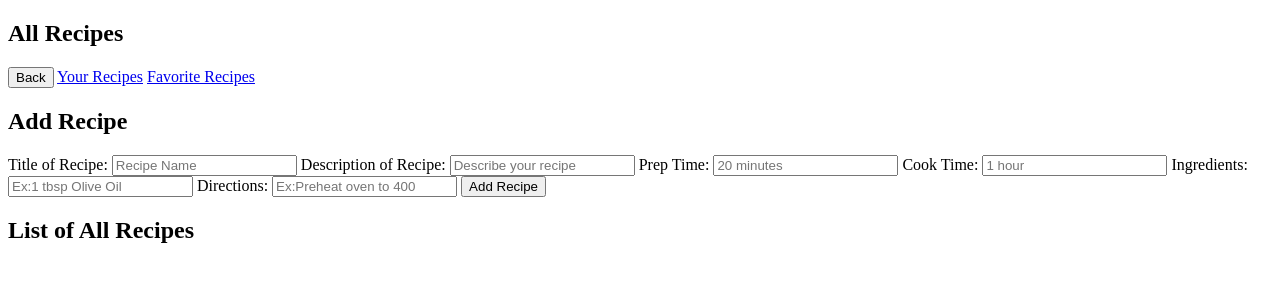
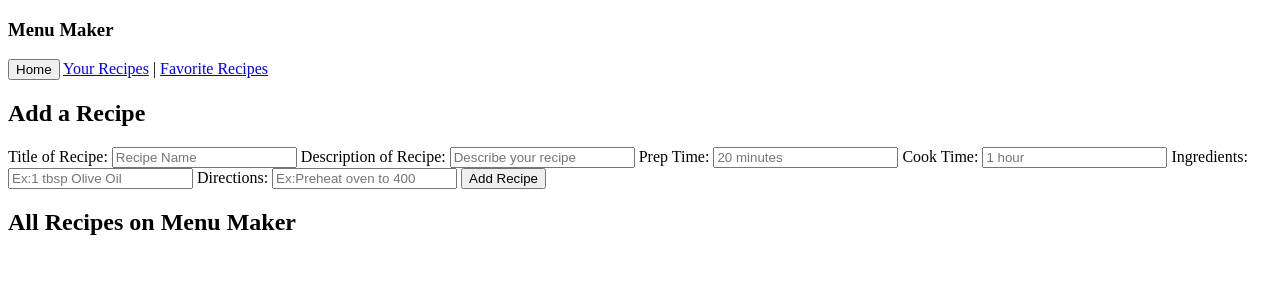
Before and after one commit to JenniferFulton/menu_maker, a Django app: template menu/planner/templates/all_recipes.html in a window 1280 px wide. Shown: the top 300 px of the page. Run offline with Django 3.2, Linux system fonts and the light colour scheme; the template is opened without the code that fills it, so the values that code supplies are empty.

Commit message:
all recipes template updated with divs

```diff
--- a/menu/planner/templates/all_recipes.html
+++ b/menu/planner/templates/all_recipes.html
@@ -4,20 +4,22 @@
     <meta charset="UTF-8">
     <meta http-equiv="X-UA-Compatible" content="IE=edge">
     <meta name="viewport" content="width=device-width, initial-scale=1.0">
-    <title>Document</title>
+    <title>All Recipes in Menu maker</title>
 </head>
 <body>
-    <h2>All Recipes</h2>
-    <!-- Button will take user back to the home page -->
-    <button onclick='location.href="/planner"'>Back</button>
+    <div class="nav_bar">
+        <h3>Menu Maker</h3>
+        <!-- Button will take user back to the home page -->
+        <button onclick='location.href="/planner"'>Home</button>
 
-    <!-- all_recipes will take you to all the recipes added by all users -->
-    <a href="/planner/user_recipes/{{user.id}}">Your Recipes</a>
-    <!-- favorite_recipes will take the user to the recipes they have favorited -->
-    <a href="/planner/favorite_recipes">Favorite Recipes</a>
+        <!-- all_recipes will take you to all the recipes added by all users -->
+        <a href="/planner/user_recipes/{{user.id}}">Your Recipes</a> |
+        <!-- favorite_recipes will take the user to the recipes they have favorited -->
+        <a href="/planner/favorite_recipes">Favorite Recipes</a>
+    </div>
 
     <div class = 'add_recipe'>
-        <h2>Add Recipe</h2>
+        <h2>Add a Recipe</h2>
         <form action='/planner/add_recipe/{{user.id}}' method="POST">
             {% csrf_token %}
             <label for='title'>Title of Recipe:</label>
@@ -43,8 +45,9 @@
         </form>
     </div>
 
-    <h2>List of All Recipes</h2>
+    <h2>All Recipes on Menu Maker</h2>
     {% for recipe in all_recipes %}
+    <div class="recipe">
         <h3>{{recipe.title}}</h3>
         <p>{{recipe.description}}</p>
         <!-- Link to view recipe (functioning) -->
@@ -54,7 +57,7 @@
                 | <a href="/planner/delete/{{recipe.id}}">Delete</a> | <a href="/planner/edit_recipe/{{recipe.id}}">Edit</a>
             {% endif %}
         {% endfor %}
+    </div>
     {% endfor %}
-
 </body>
 </html>
```
